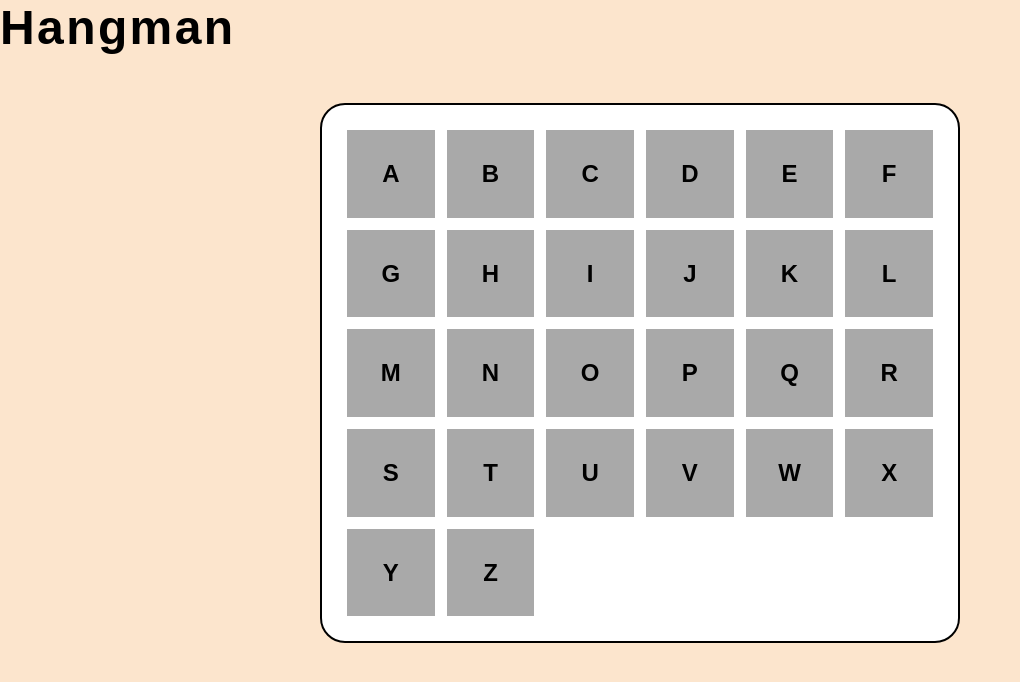
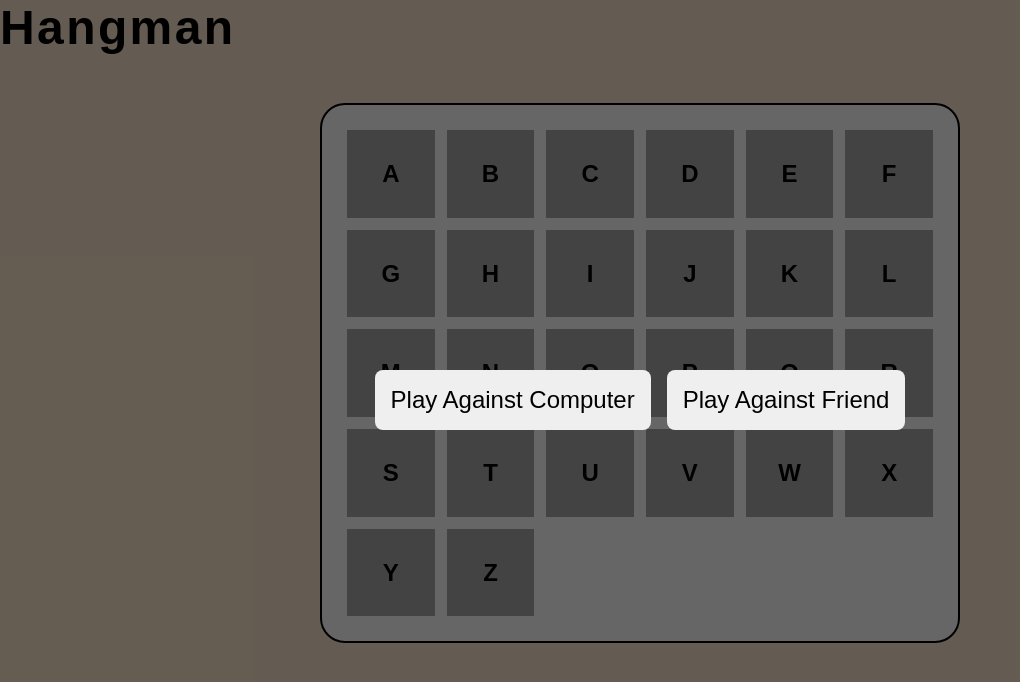
Before and after one commit to RShillgit/lighthall-challenge-3, a React (Create React App) app in the folder client/: page / in a window 1280 px wide. Shown: the top 682 px of the page, without its empty margins (0-1020 px from the left). Built offline with nearby package versions, Linux system fonts and the light colour scheme.

Commit message:
Basic Start Menu Overlay

```diff
--- a/client/src/App.css
+++ b/client/src/App.css
@@ -9,6 +9,38 @@ body {
     font-size: 1.5em;
     letter-spacing: .1em;
     background-color: #FCE5CD;
+}
+
+/* Start Menu */
+.startMenu-container {
+    position: absolute;
+    top: 0;
+    bottom: 0;
+    left: 0;
+    right: 0;
+    background-color: rgba(0, 0, 0, 0.6);
+    display: flex;
+    justify-content: center;
+    align-items: center;
+}
+.startMenu-options {
+    display: flex;
+    gap: 1rem;
+}
+.startMenu-options button {
+    padding: 1rem;
+    font-size: x-large;
+    border-radius: 0.5rem;
+    border: none;
+}
+.startMenu-options button:hover {
+    cursor: pointer;
+    transform: translateY(-4px);
+    transition: transform 0.3s ease 0s;
+    box-shadow: 0px 5px 5px black;
+}
+.startMenu-options button:active {
+    background-color: lightgray;
 }
 
 /*keyboard*/
--- a/client/src/App.js
+++ b/client/src/App.js
@@ -1,11 +1,50 @@
 import './App.css';
+import {useEffect, useState} from 'react'
 
 function App() {
 
   const KEYS = ["a", "b", "c", "d", "e", "f", "g", "h", "i", "j", "k", "l", "m", "n", "o", "p", "q", "r", "s", "t", "u", "v", "w", "x", "y", "z"]
 
+  const [startMenu, setStartMenu] = useState();
+
+  // On mount
+  useEffect(() => {
+
+    // Render start menu display
+    setStartMenu(
+      <div className='startMenu-container'>
+        <div className='startMenu-options'>
+          <button onClick={playAgainstComputer}>Play Against Computer</button>
+          <button onClick={playAgainstPlayer}>Play Against Friend</button>
+        </div>
+      </div>
+    )
+
+  }, [])
+
+  // Run game vs computer
+  const playAgainstComputer = () => {
+
+    // Remove start menu overlay
+    setStartMenu();
+
+    console.log("PLAYING AGAINST COMPUTER")
+  }
+
+  // Run game vs player
+  const playAgainstPlayer = () => {
+
+    // Remove start menu overlay
+    setStartMenu();
+
+    console.log("PLAY AGAINST PLAYER")
+  }
+
   return (
     <div className="App">
+
+      {startMenu /* Overlay that will give options for playing against computer or player */}
+
       <h1>Hangman</h1>
       <div className="gallowsContainer"></div>
       <div className="gameWordContainer"></div>
```
